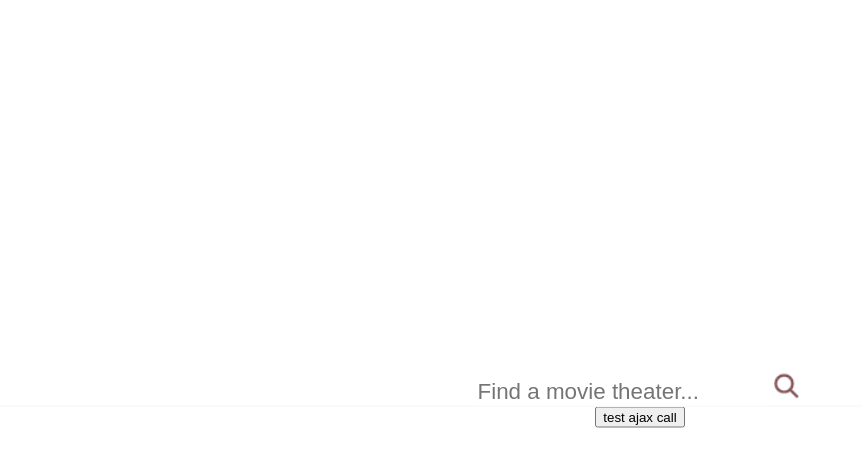
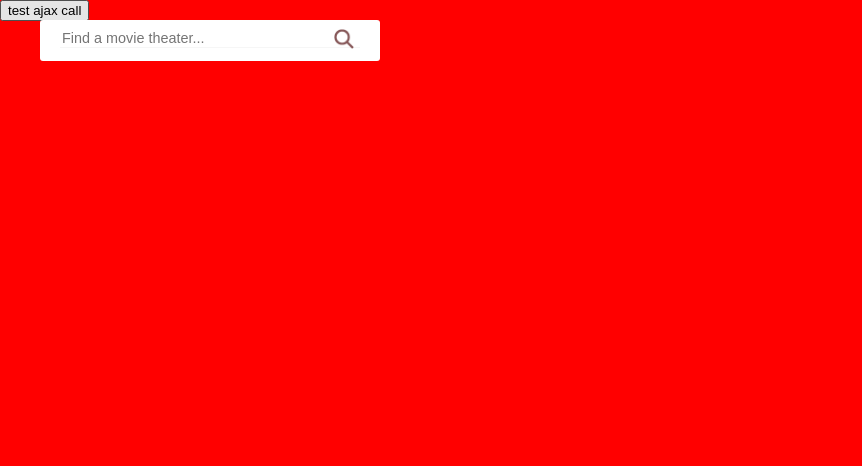
Before and after one commit to NeirdaP/web-imac-2018-dashboard, a React (Create React App) app: page / in a window 1280 px wide. Shown: the top 466 px of the page, without its empty margins (0-862 px from the left). Built offline with nearby package versions, Linux system fonts and the light colour scheme; no server answers.

Commit message:
Add the css for the components and the div. Search function not done yet

```diff
--- a/src/app/App.js
+++ b/src/app/App.js
@@ -56,10 +56,10 @@ class App extends Component {
 		this.setParameter('age',value);
 	}
 
-
 	// Fonction de recherche que tous les composants de la page principale utiliseront
 	search(searchWord, screen, seats, age) {
-
+		console.log("searching");
+		// Vérifier qu'il y a qqch
 	}
 
 	printState(){
@@ -98,8 +98,35 @@ class App extends Component {
 	render() {
 		return (
 			<div className="App">
-				<Searchbar search={this.search} setParentSearchword={this.setSearchword} />
-				<button onClick={this.printState}>test ajax call</button>
+				<div className="searchDivs">
+					<div className="map">
+
+					</div>
+
+					<div className="searchbar">
+						<Searchbar search={this.search} setParentSearchword={this.setSearchword} />
+					</div>
+
+					<div className="screenFilter">
+
+					</div>
+
+					<div className="seatFilter">
+
+					</div>
+
+					<div className="freqFilter">
+
+					</div>
+
+					<div className="artHouseFilter">
+
+					</div>
+
+					<button onClick={this.printState}>test ajax call</button>
+				</div>
+
+
 			</div>
 		);
 	}
--- a/src/app/App.scss
+++ b/src/app/App.scss
@@ -1,8 +1,21 @@
+body > #root > div {
+  height: 100vh; // So that App is full height
+}
+
 .App {
- 	text-align: center;
- 	margin-top: 50vh;
- 	transform: translateY(-50%);
-	-webkit-transform: translateY(-50%);
  	font-family: Verdana;
  	color: #4eb0ae;
+	background-color: red;
 }
+
+.searchbar {
+	background-color: white;
+
+	width: 300px;
+
+	position: fixed;
+	left: 40px;
+	top: 20px;
+	padding: 8px 20px;
+	border-radius: 3px;
+}
--- a/src/searchbar/searchbar.js
+++ b/src/searchbar/searchbar.js
@@ -8,6 +8,7 @@ class Searchbar extends Component {
 		super(props);
 
 		this.updateKeyword = this.updateKeyword.bind(this);
+		this.search = this.search.bind(this);
 	}
 
 	// UPDATE KEYWORD IN APP
@@ -15,12 +16,16 @@ class Searchbar extends Component {
 		this.props.setParentSearchword(e.target.value);
 	}
 
+	search(){
+		this.props.search();
+	}
+
 	// RENDER THE COMPONENT
 	render() {
 		return (
 			<div className="searchDiv">
 				<input placeholder="Find a movie theater..." type="text" onKeyUp={this.updateKeyword} />
-				<button onClick={this.search}><img src={searchIcon} width="25px" alt="searchImg"/></button>
+				<button onClick={this.search}><img src={searchIcon} width="20px" alt="searchImg"/></button>
 			</div>
 		);
 	}
--- a/src/searchbar/searchbar.scss
+++ b/src/searchbar/searchbar.scss
@@ -1,10 +1,9 @@
 .searchDiv {
-	background-color: white;
 	border-bottom: 1px solid #f6f6f6;
 	vertical-align: middle;
 
 	input {
-		font-size: 1.4rem; // Rem pour faire par rapport à la racine pas l'élément parent
+		font-size: 0.9rem; // Rem pour faire par rapport à la racine pas l'élément parent
 		border: 0;
 		color: rgb(153, 153,153);
 	}
@@ -14,5 +13,7 @@
 	button {
 		background: 0;
 		border: 0;
+		float: right;
+		cursor: pointer;
 	}
 }
```
